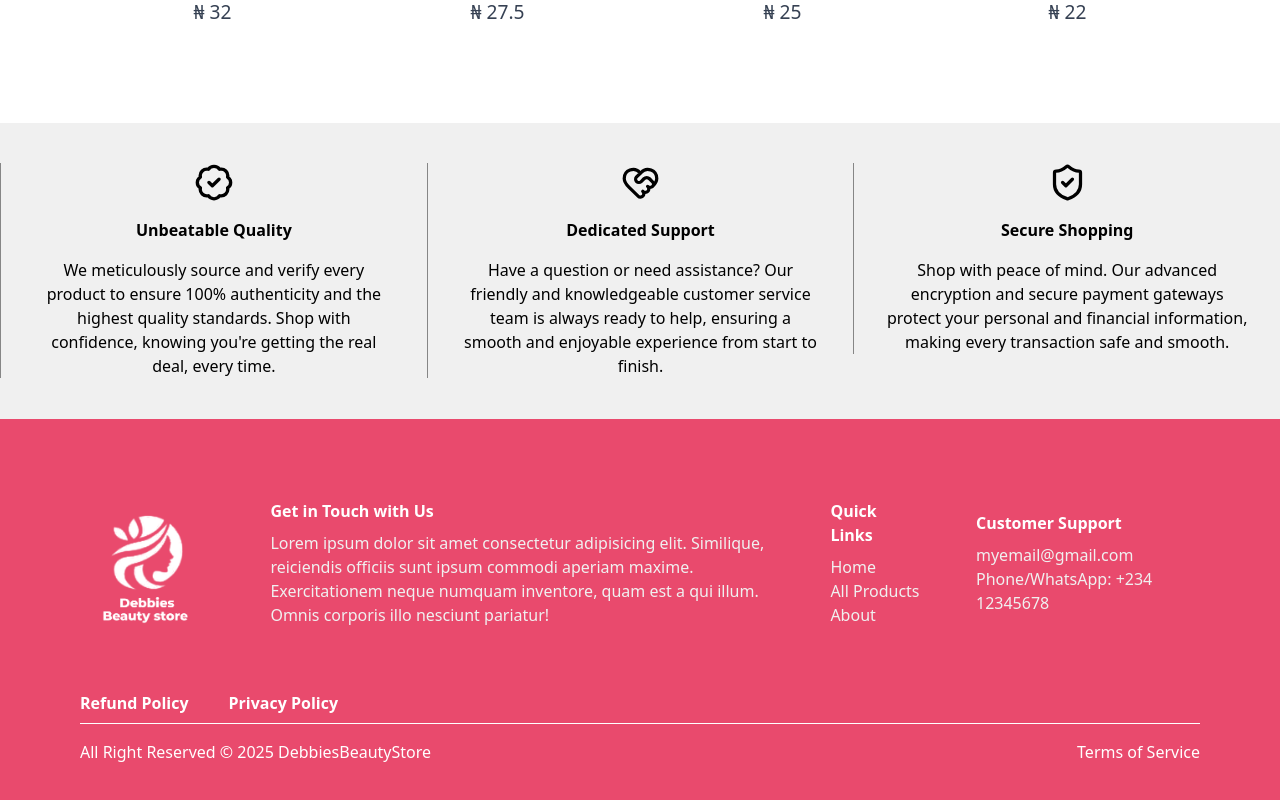
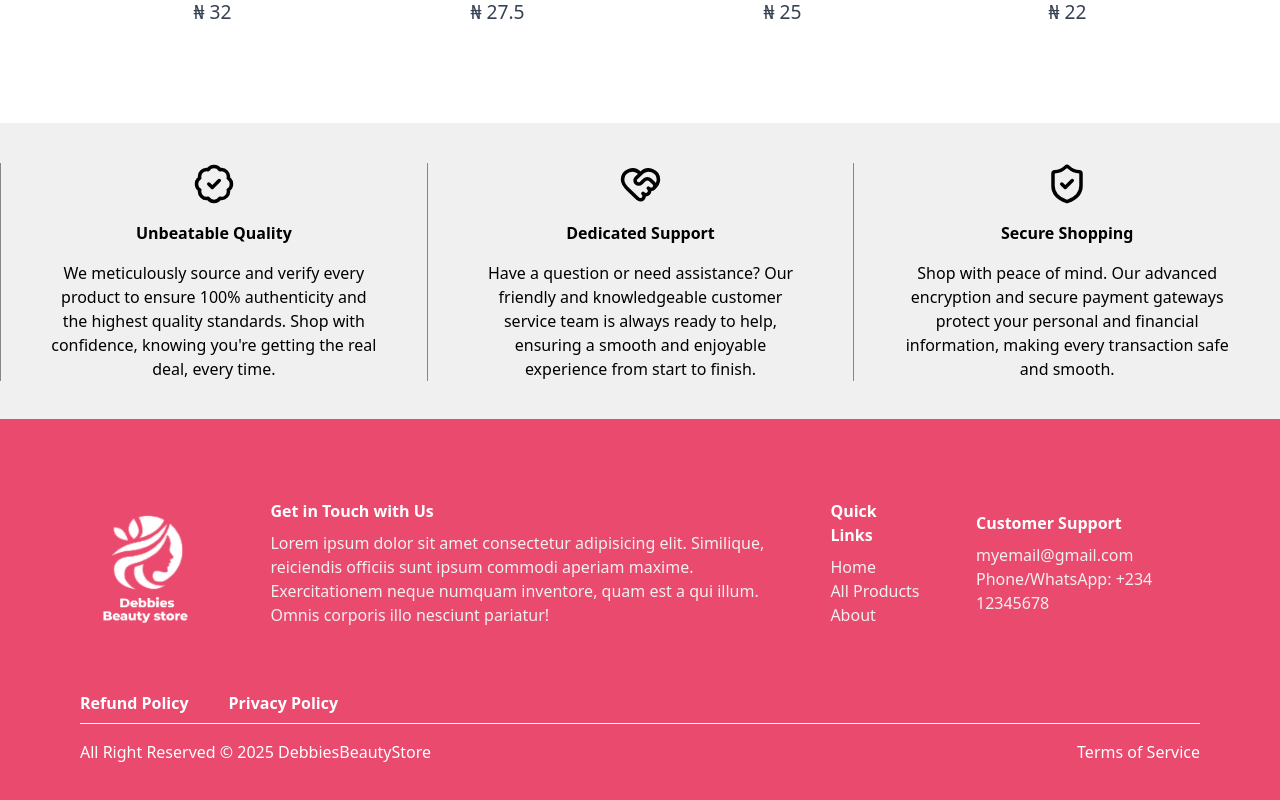
Before and after one commit to Jacbfrancis/debbies-beauty-store, a React (Vite) app: page / in a window 1280 px wide. Shown: the part 4149-4949 px from the top of the page. Built offline with nearby package versions, Linux system fonts and the light colour scheme.

Commit message:
fixed layout in customer assurance sevtion

```diff
--- a/src/components/CustomerAssurance.jsx
+++ b/src/components/CustomerAssurance.jsx
@@ -27,11 +27,11 @@ function CustomerAssurance() {
           key={assurance.header}
           className="text-center w-[50%] m-auto py-10 h-[10rem] lg:h-[18.5rem]"
         >
-          <div className="border-[#868686] px-4 border-l-1">
+          <div className="border-[#868686] border-l-1">
             <span className="w-[18%] block m-auto  lg:w-[10%]">
               <img className="w-full" src={assurance.icon} alt="" />
             </span>
-            <div className="px-4">
+            <div className=" lg:px-12">
               <h3 className="font-semibold my-4">{assurance.header}</h3>
               <p className="hidden lg:block">{assurance.description}</p>
             </div>
```
